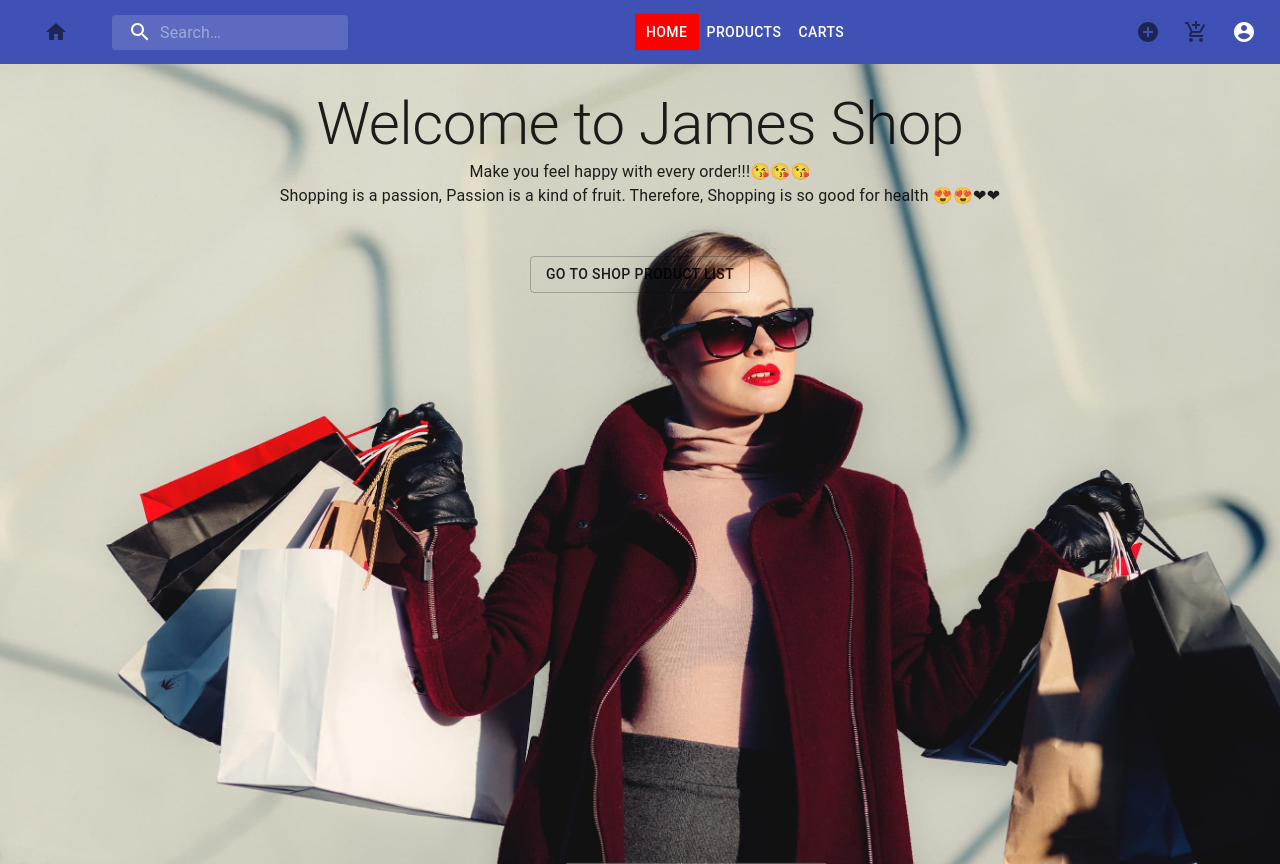
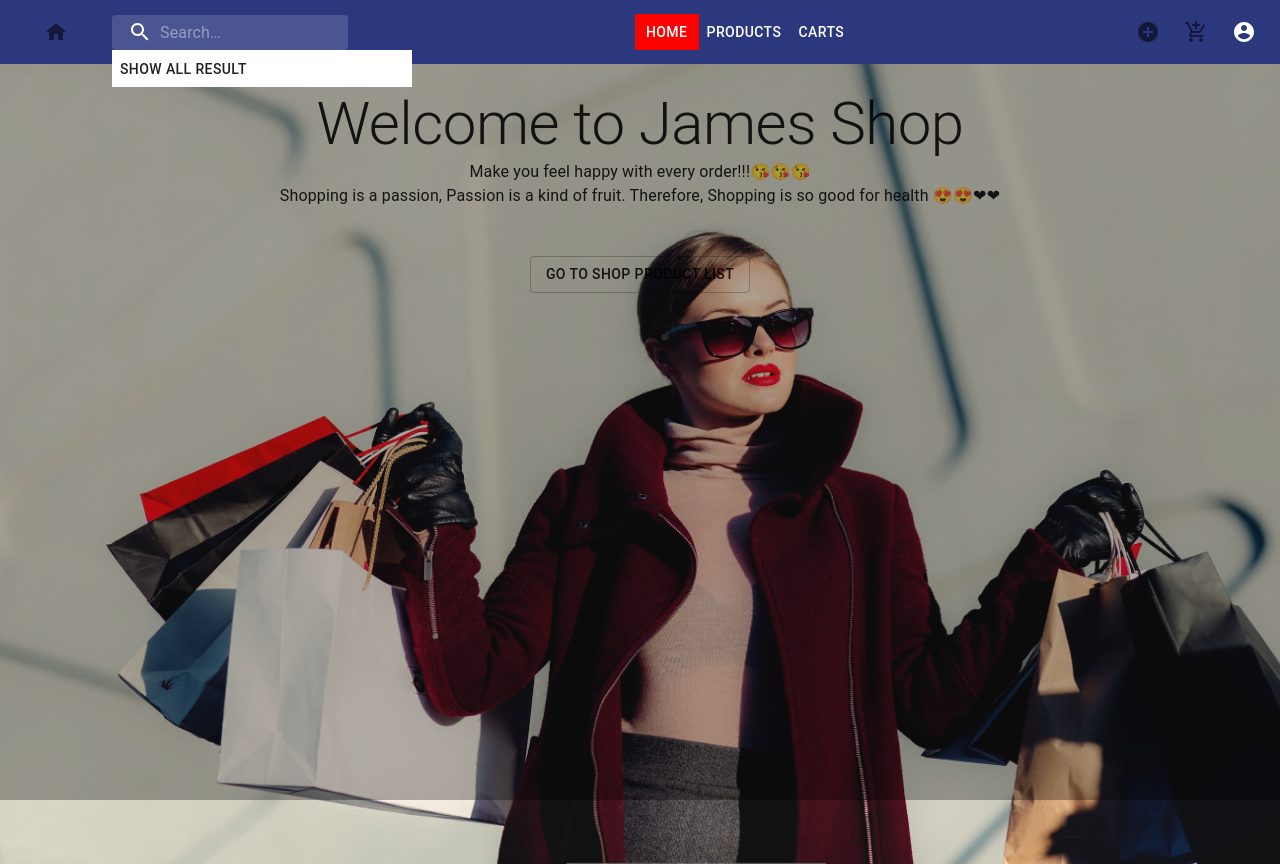
Before and after one commit to SonNguyenPk/react-project, a React (Create React App) app: page / in a window 1280 px wide. Both pictures are taken after a click on the element 229 px from the left and 32 px from the top of the page. Built offline with nearby package versions, Linux system fonts and the light colour scheme; no server answers.

Commit message:
add router file sharing routing in  app disable current page when searching

```diff
--- a/src/components/Header/SearchComponent.jsx
+++ b/src/components/Header/SearchComponent.jsx
@@ -57,7 +57,7 @@ const useStyles = makeStyles((theme) => ({
     backgroundColor: 'white',
     color: 'black',
     position: 'absolute',
-    zIndex: 99,
+    zIndex: 100,
     '& button': {
       width: '100%',
       justifyContent: 'flex-start',
@@ -65,7 +65,12 @@ const useStyles = makeStyles((theme) => ({
   },
 }));
 
-function SearchItem({ handleOnChange, searchResult }) {
+function SearchItem({
+  handleOnChange,
+  searchResult,
+  handleClickOnSearchBar,
+  isSearching,
+}) {
   const [value, setValue] = useState('');
   const debounce = _.debounce((q) => {
     handleOnChange(q);
@@ -79,13 +84,15 @@ function SearchItem({ handleOnChange, searchResult }) {
     search(searchValue);
   };
 
+  const getItemCount = 1 + (20 * searchResult?.data?.length || 0);
+
   const listSearchResult = (props) => {
     const { index, style } = props;
     return (
       <div style={style}>
         <Link
           style={{ textDecoration: 'none', color: 'black', flex: '1 0 auto' }}
-          to={`${router.search}/${searchResult?.data?.[index]?.id}`}
+          to={`${router.productDetail}/${searchResult?.data?.[index]?.id}`}
           onClick={() => {
             setValue('');
           }}
@@ -98,13 +105,13 @@ function SearchItem({ handleOnChange, searchResult }) {
   const classes = useStyles();
   const searchList = (
     <div className={classes.searchResult}>
-      <FixedSizeList height={400} width={300} itemSize={46} itemCount={10}>
+      <FixedSizeList height={getItemCount} width={300} itemSize={46} itemCount={10}>
         {listSearchResult}
       </FixedSizeList>
       <Link
-        to={`search/q=${value}`}
-        onClick={() => {
-          setValue('');
+        to={`${router.search}/q=${value}`}
+        onClick={(e) => {
+          handleClickOnSearchBar && handleClickOnSearchBar(e);
         }}
       >
         <Button>Show all result</Button>
@@ -120,6 +127,7 @@ function SearchItem({ handleOnChange, searchResult }) {
         <SearchIcon />
       </div>
       <InputBase
+        onClick={(e) => handleClickOnSearchBar && handleClickOnSearchBar(e)}
         placeholder="Search…"
         classes={{
           root: classes.inputRoot,
@@ -129,7 +137,7 @@ function SearchItem({ handleOnChange, searchResult }) {
         onChange={(e) => handleChange(e)}
         value={value}
       />
-      {value && searchList}
+      {isSearching && searchList}
     </div>
   );
 }
--- a/src/components/Header/index.jsx
+++ b/src/components/Header/index.jsx
@@ -31,6 +31,7 @@ const useStyles = makeStyles((theme) => ({
     paddingLeft: 0,
     paddingRight: 0,
     height: '2rem',
+    zIndex: 101,
   },
 
   homeButton: {
@@ -64,10 +65,21 @@ const useStyles = makeStyles((theme) => ({
       display: 'none',
     },
   },
+  overLayElement: {
+    width: '100%',
+    height: '100%',
+    position: 'fixed',
+    top: 0,
+    left: 0,
+    backgroundColor: 'black',
+    opacity: 0.3,
+    zIndex: 100,
+  },
 }));
 
 export default function HeaderComponent({ totalQuantity, handleSearch, searchResult }) {
   const classes = useStyles();
+  const [isSearching, setIsSearching] = useState(false);
   const [mobileNavBar, setMobileNavBar] = useState(null);
   const [mobileMoreItem, setMobileMoreItem] = useState(null);
 
@@ -89,6 +101,9 @@ export default function HeaderComponent({ totalQuantity, handleSearch, searchRes
 
   const handleMoreItemClose = () => {
     setMobileMoreItem(null);
+  };
+  const handleClickSearch = () => {
+    setIsSearching(true);
   };
 
   return (
@@ -115,7 +130,11 @@ export default function HeaderComponent({ totalQuantity, handleSearch, searchRes
             </NavLink>
             {/* Search Bar */}
             <SearchItem
-              handleOnChange={(q) => handleSearch && handleSearch(q)}
+              isSearching={isSearching}
+              handleClickOnSearchBar={handleClickSearch}
+              handleOnChange={(q) => {
+                handleSearch && handleSearch(q);
+              }}
               searchResult={searchResult}
             />
 
@@ -141,6 +160,14 @@ export default function HeaderComponent({ totalQuantity, handleSearch, searchRes
             />
           </Toolbar>
         </Container>
+        {isSearching && (
+          <div
+            onClick={() => {
+              setIsSearching(false);
+            }}
+            className={classes.overLayElement}
+          ></div>
+        )}
       </AppBar>
     </div>
   );
--- a/src/utilise/routerLink.js
+++ b/src/utilise/routerLink.js
@@ -7,6 +7,5 @@ export const router = {
   productDetail: '/products/product-detail',
 
   carts: '/carts',
-
   search: '/search',
 };
```
